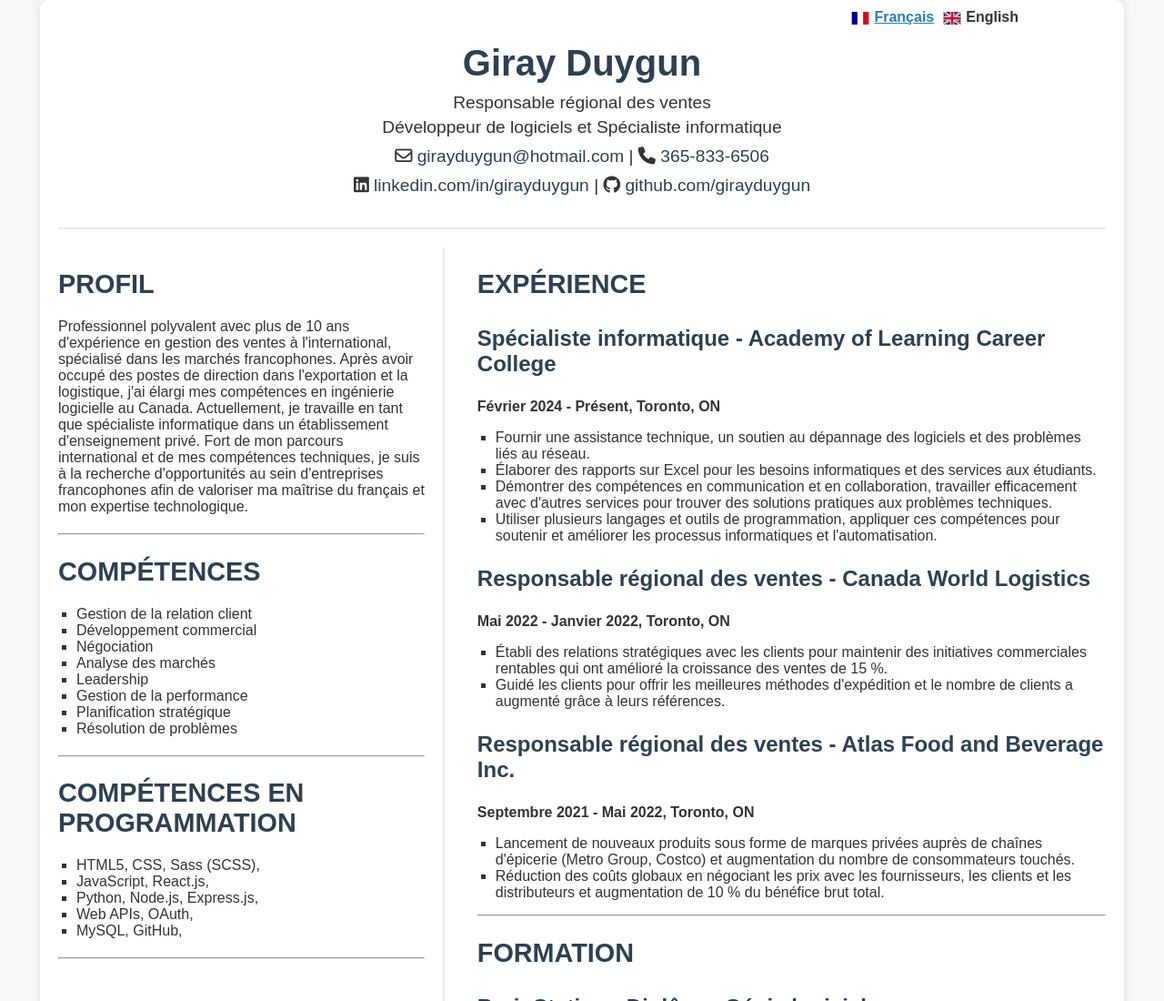
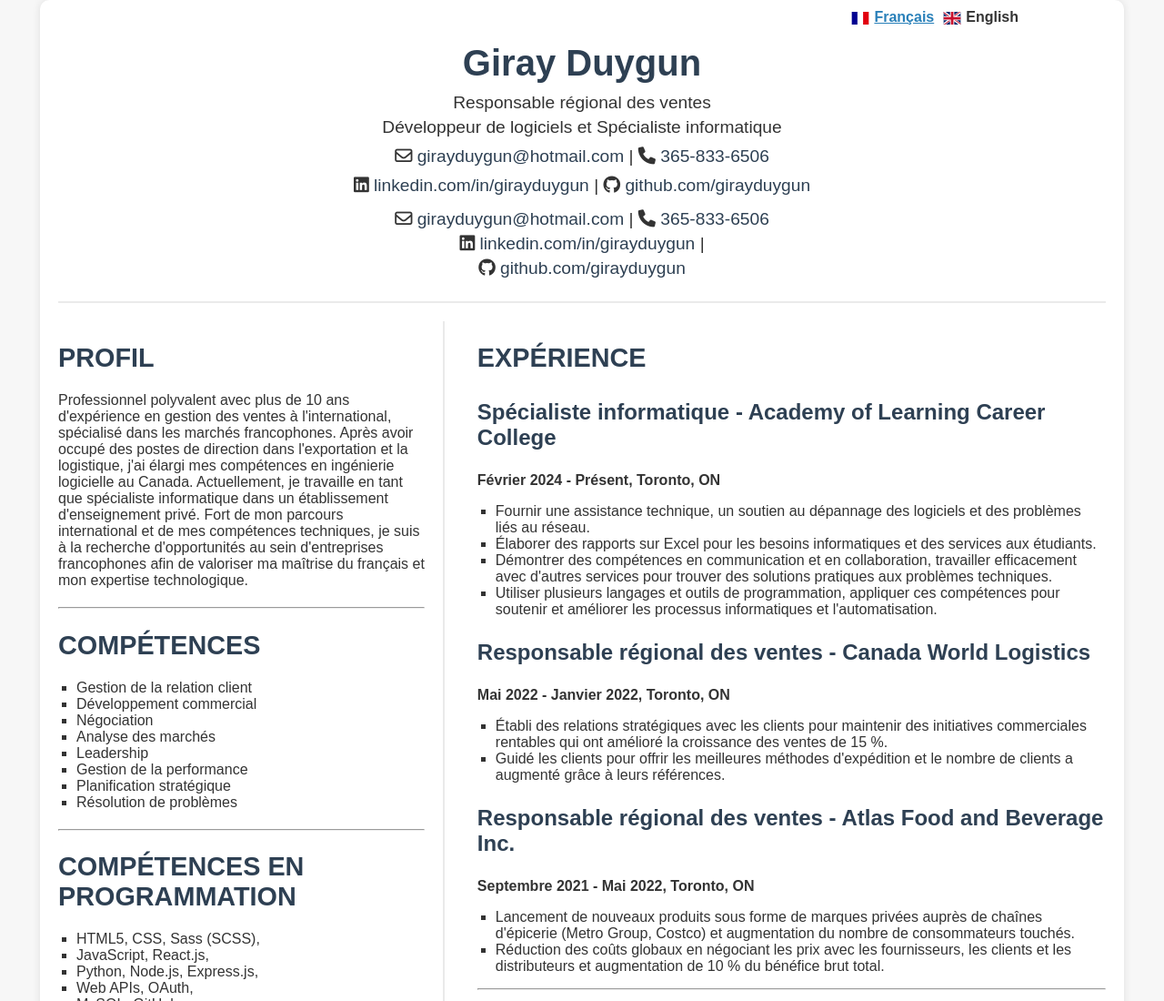
Before and after one commit to girayduygun/giray-resume, a plain HTML site: page index.html in a window 1280 px wide. Shown: the top 1100 px of the page at 91% size. Drawn offline with Linux system fonts and the light colour scheme.

Commit message:
Update index.html

```diff
--- a/index.html
+++ b/index.html
@@ -24,6 +24,20 @@
                 <p>
                     <!-- <i class="fa fa-globe"></i> <a href="https://giray-resume.netlify.app" target="_blank">giray-resume.netlify.app</a> | -->
                     <i class="fab fa-linkedin"></i> <a href="https://www.linkedin.com/in/girayduygun/" target="_blank">linkedin.com/in/girayduygun</a> |
+                    <i class="fab fa-github"></i> <a href="https://github.com/girayduygun" target="_blank">github.com/girayduygun</a>
+                </p>
+            </div>
+
+            <div class="contact-info-mobile">
+                <p>
+                    <i class="fa-regular fa-envelope"></i> <a href="mailto:girayduygun@hotmail.com">girayduygun@hotmail.com</a> |
+                    <i class="fa fa-phone"></i> <a href="tel:3658336506">365-833-6506</a>
+                </p>
+                <p>
+                    <!-- <i class="fa fa-globe"></i> <a href="https://giray-resume.netlify.app" target="_blank">giray-resume.netlify.app</a> | -->
+                    <i class="fab fa-linkedin"></i> <a href="https://www.linkedin.com/in/girayduygun/" target="_blank">linkedin.com/in/girayduygun</a> |
+                </p>
+                <p>
                     <i class="fab fa-github"></i> <a href="https://github.com/girayduygun" target="_blank">github.com/girayduygun</a>
                 </p>
             </div>
```
